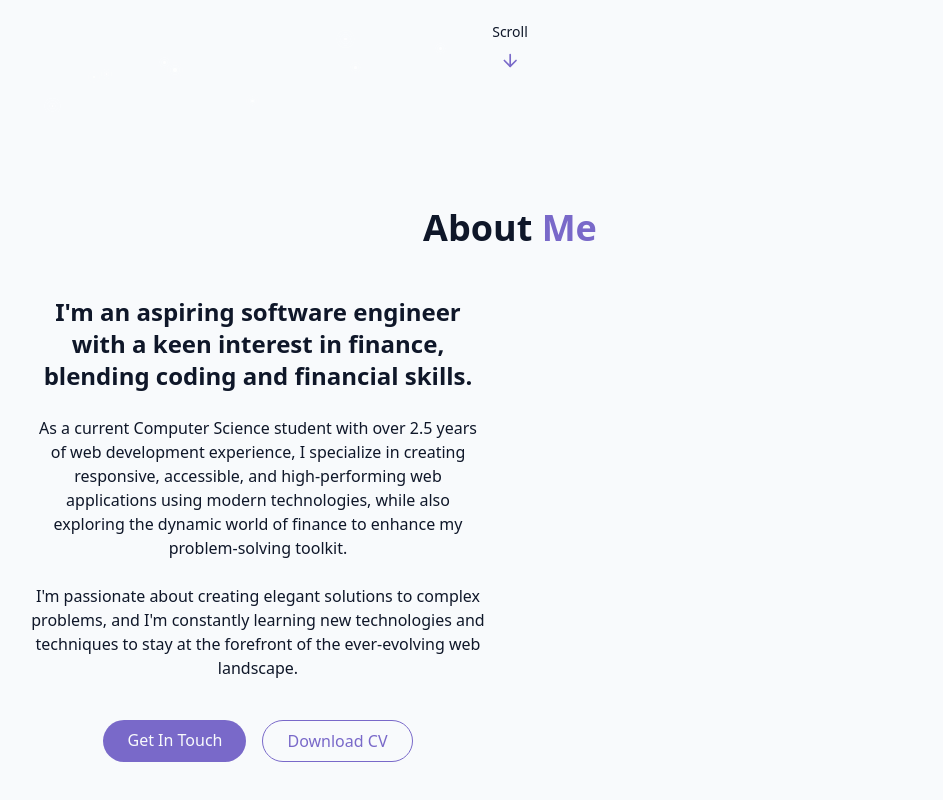
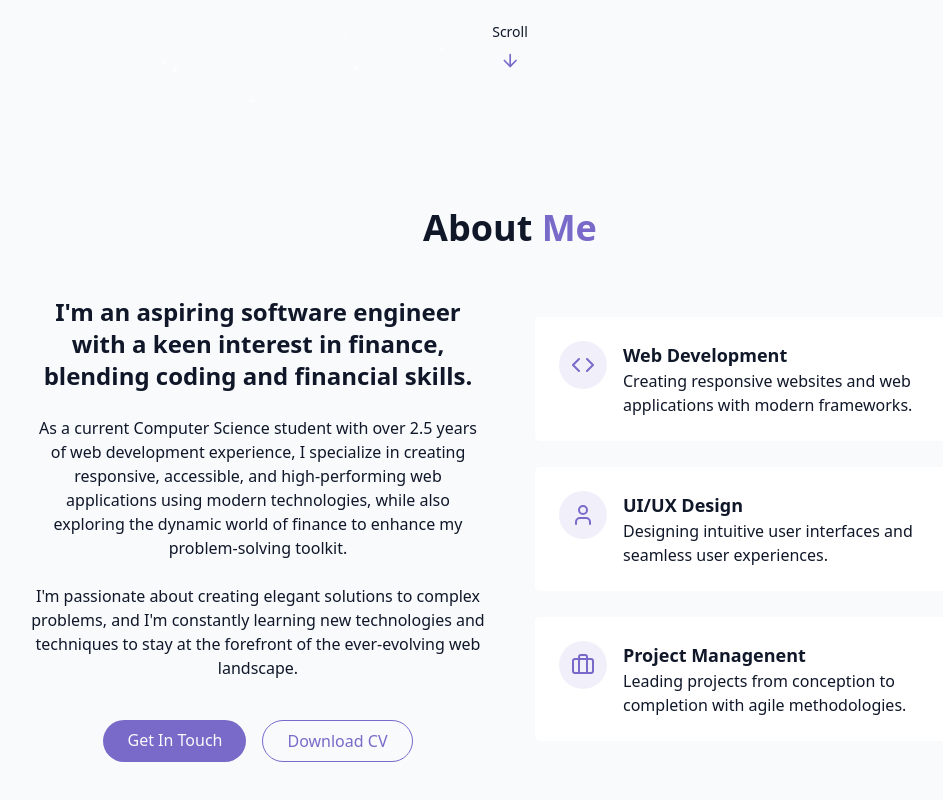
Before and after one commit to EBESYtheCoder/PortfolioWebsite, a React (Vite) app: page / in a window 1280 px wide. Shown: the part 688-1488 px from the top of the page, without its empty margins (130-1073 px from the left). Built offline with nearby package versions, Linux system fonts and the light colour scheme.

Commit message:
about section done

```diff
--- a/src/components/AboutSection.jsx
+++ b/src/components/AboutSection.jsx
@@ -1,3 +1,5 @@
+import { Briefcase, Code, User } from "lucide-react";
+
 export const AboutSection = () => {
   return (
     <section id="about" className="py-24 px-4 relative">
@@ -41,7 +43,50 @@
               </a>
             </div>
           </div>
-          <div></div>
+          <div className="grid grid-cols-1 gap-6">
+            <div className="gradient-border p-6 card-hover">
+              <div className="flex items-start gap-4 ">
+                <div className="p-3 rounded-full bg-primary/10">
+                  <Code className="h-6 w-6 text-primary" />
+                </div>
+                <div className="text-left">
+                  <h4 className="font-semibold text-lg">Web Development</h4>
+                  <p className="text-muted-foreground">
+                    Creating responsive websites and web applications with
+                    modern frameworks.
+                  </p>
+                </div>
+              </div>
+            </div>
+            <div className="gradient-border p-6 card-hover">
+              <div className="flex items-start gap-4 ">
+                <div className="p-3 rounded-full bg-primary/10">
+                  <User className="h-6 w-6 text-primary" />
+                </div>
+                <div className="text-left">
+                  <h4 className="font-semibold text-lg">UI/UX Design</h4>
+                  <p className="text-muted-foreground">
+                    Designing intuitive user interfaces and seamless user
+                    experiences.
+                  </p>
+                </div>
+              </div>
+            </div>
+            <div className="gradient-border p-6 card-hover">
+              <div className="flex items-start gap-4 ">
+                <div className="p-3 rounded-full bg-primary/10">
+                  <Briefcase className="h-6 w-6 text-primary" />
+                </div>
+                <div className="text-left">
+                  <h4 className="font-semibold text-lg">Project Managenent</h4>
+                  <p className="text-muted-foreground">
+                    Leading projects from conception to completion with agile
+                    methodologies.
+                  </p>
+                </div>
+              </div>
+            </div>
+          </div>
         </div>
       </div>
     </section>
```
